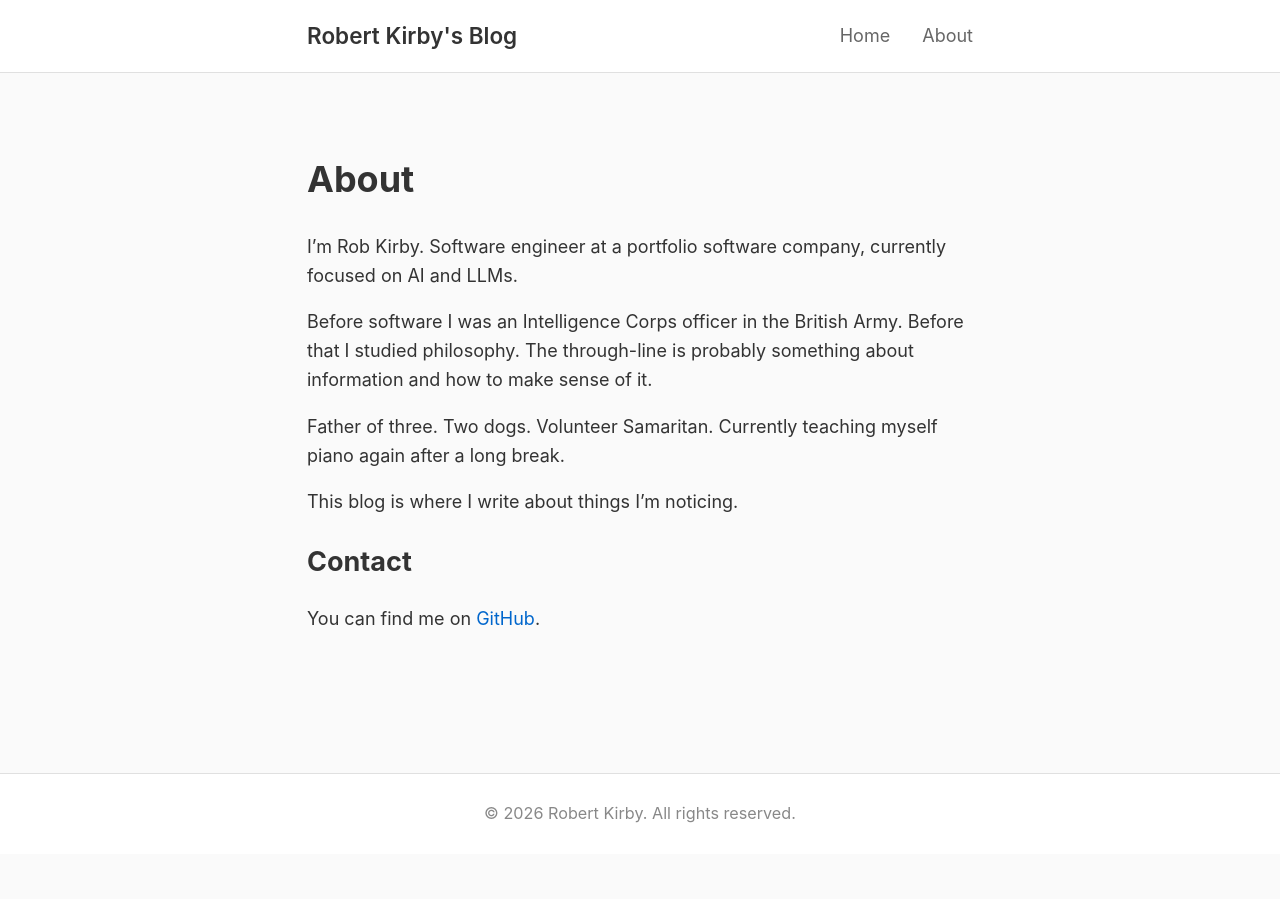
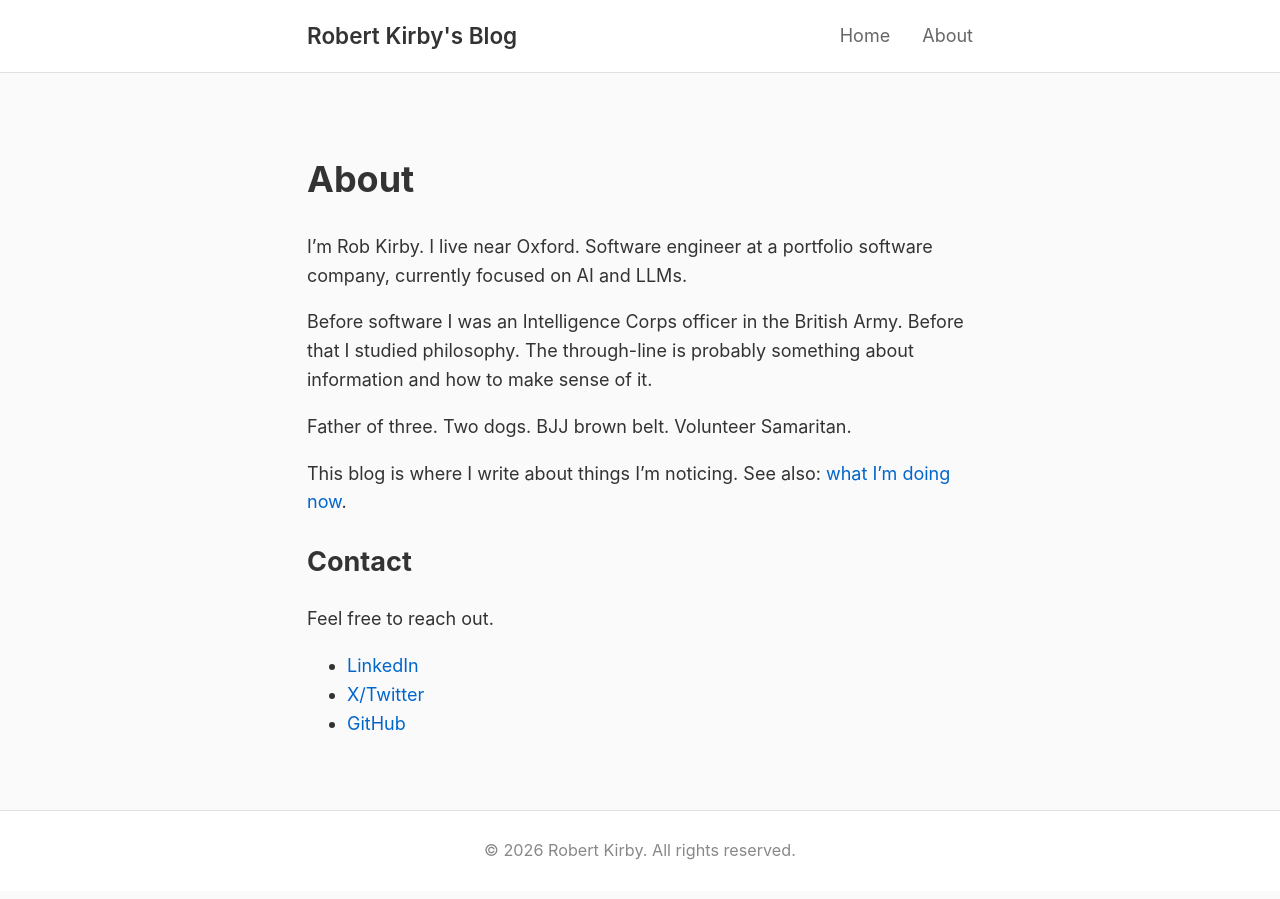
Before and after one commit to rob137/rob137.github.io, a Jekyll site: the page built from about.md, in a window 1280 px wide. Built offline with Jekyll 4.4.1, drawn with Linux system fonts in a browser that asks for light colours.

Commit message:
Add /now page, update about with socials and location
Now page: music arc (piano, Zelda, Satie), BJJ leg locks, family life.
About: added Oxford location, LinkedIn/X/GitHub, link to now page.
Hat tip to Derek Sivers' now page movement.

🤖 Generated with [Claude Code](https://claude.com/claude-code)

Co-Authored-By: Claude Opus 4.5 <noreply@anthropic.com>

```diff
--- a/about.md
+++ b/about.md
@@ -5,14 +5,18 @@ permalink: /about/
 ---
 # About
 
-I'm Rob Kirby. Software engineer at a portfolio software company, currently focused on AI and LLMs.
+I'm Rob Kirby. I live near Oxford. Software engineer at a portfolio software company, currently focused on AI and LLMs.
 
 Before software I was an Intelligence Corps officer in the British Army. Before that I studied philosophy. The through-line is probably something about information and how to make sense of it.
 
-Father of three. Two dogs. Volunteer Samaritan. Currently teaching myself piano again after a long break.
+Father of three. Two dogs. BJJ brown belt. Volunteer Samaritan.
 
-This blog is where I write about things I'm noticing.
+This blog is where I write about things I'm noticing. See also: [what I'm doing now](/now/).
 
 ## Contact
 
-You can find me on [GitHub](https://github.com/rob137).
+Feel free to reach out.
+
+- [LinkedIn](https://www.linkedin.com/in/robertaxelkirby)
+- [X/Twitter](https://x.com/robkirby)
+- [GitHub](https://github.com/rob137)
```
Also changed, not shown: now.md (added, +30 -0 lines).
